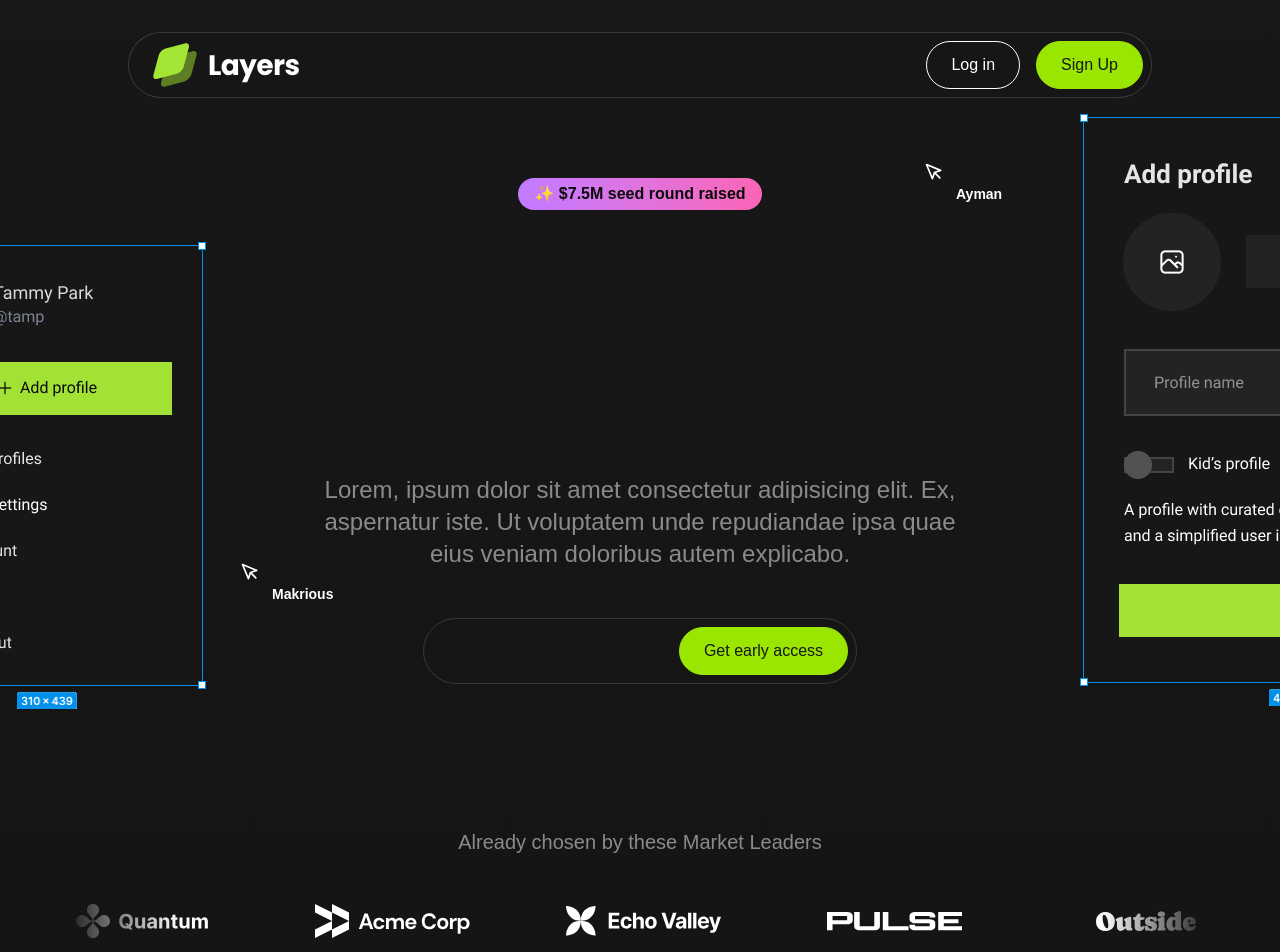
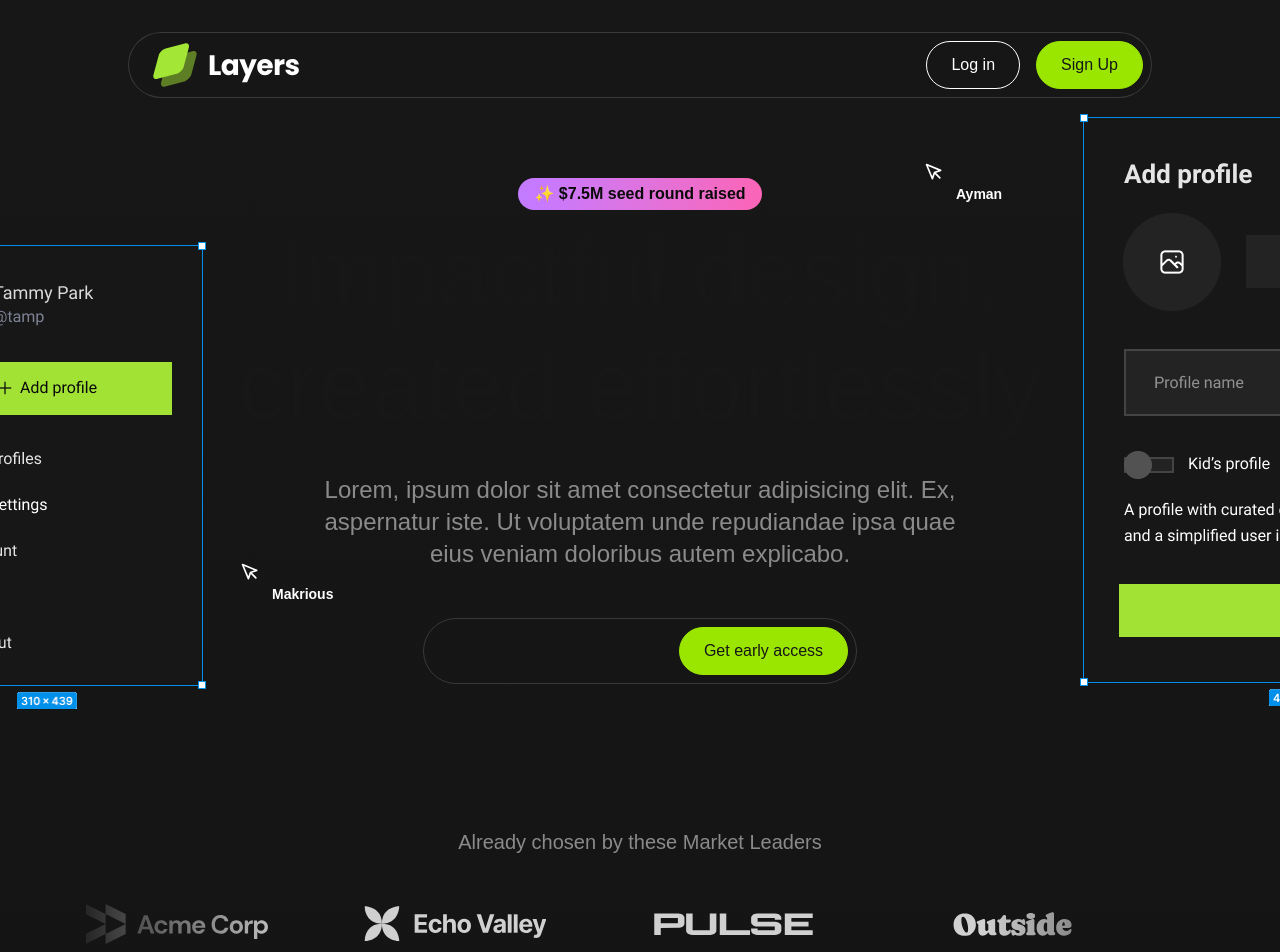
Before and after one commit to MakCoder-2004/Next.JS-Landing-Page, a Next.js app: page / in a window 1280 px wide. Shown: the top 952 px of the page. Built offline with nearby package versions, Linux system fonts and the light colour scheme.

Commit message:
Animated LogoTicker section

```diff
--- a/src/sections/LogoTicker.tsx
+++ b/src/sections/LogoTicker.tsx
@@ -1,3 +1,4 @@
+"use client";
 import quantumLogo from "@/assets/images/quantum.svg";
 import acmeLogo from "@/assets/images/acme-corp.svg";
 import echoValleyLogo from "@/assets/images/echo-valley.svg";
@@ -7,6 +8,7 @@ import apexLogo from "@/assets/images/apex.svg";
 import celestialLogo from "@/assets/images/celestial.svg";
 import twiceLogo from "@/assets/images/twice.svg";
 import Image from "next/image";
+import { motion } from "framer-motion";
 
 const logos = [
   { name: "Quantum", image: quantumLogo },
@@ -23,17 +25,34 @@ export default function LogoTicker() {
   return (
     <section className="py-24 overflow-x-clip mx-auto max-w-6xl">
       <div className="overflow-hidden">
-        <h3 className="text-center text-white/50 text-xl">Already chosen by these Market Leaders</h3>
-        <div className="flex justify-center mt-12 overflow-hidden [mask-image:linear-gradient(to_right,transparent,black_10%,black_90%,transparent)]">
-          <div className="flex gap-24 pr-24">
-            {logos.map((logo) => (
+        <h3 className="text-center text-white/50 text-xl mb-12">
+          Already chosen by these Market Leaders
+        </h3>
+        <div className="relative w-full h-16 overflow-hidden [mask-image:linear-gradient(to_right,transparent,black_20%,black_80%,transparent)]">
+          <motion.div
+            className="flex flex-none left-0 gap-24 pr-24 items-center"
+            animate={{
+              x: "-50%",
+            }}
+            transition={{
+              duration: 15,
+              ease: "linear",
+              repeat: Infinity,
+            }}
+          >
+            {/* Double the logos for seamless looping */}
+            {[...logos, ...logos].map((logo, index) => (
+              <div key={`${logo.name}-${index}`} className="flex-shrink-0">
                 <Image
                   src={logo.image}
                   alt={logo.name}
-                  key={logo.name}
+                  width={120}
+                  height={40}
+                  className="object-contain h-10 w-auto opacity-80 hover:opacity-100 transition-opacity"
                 />
+              </div>
             ))}
-          </div>
+          </motion.div>
         </div>
       </div>
     </section>
```
